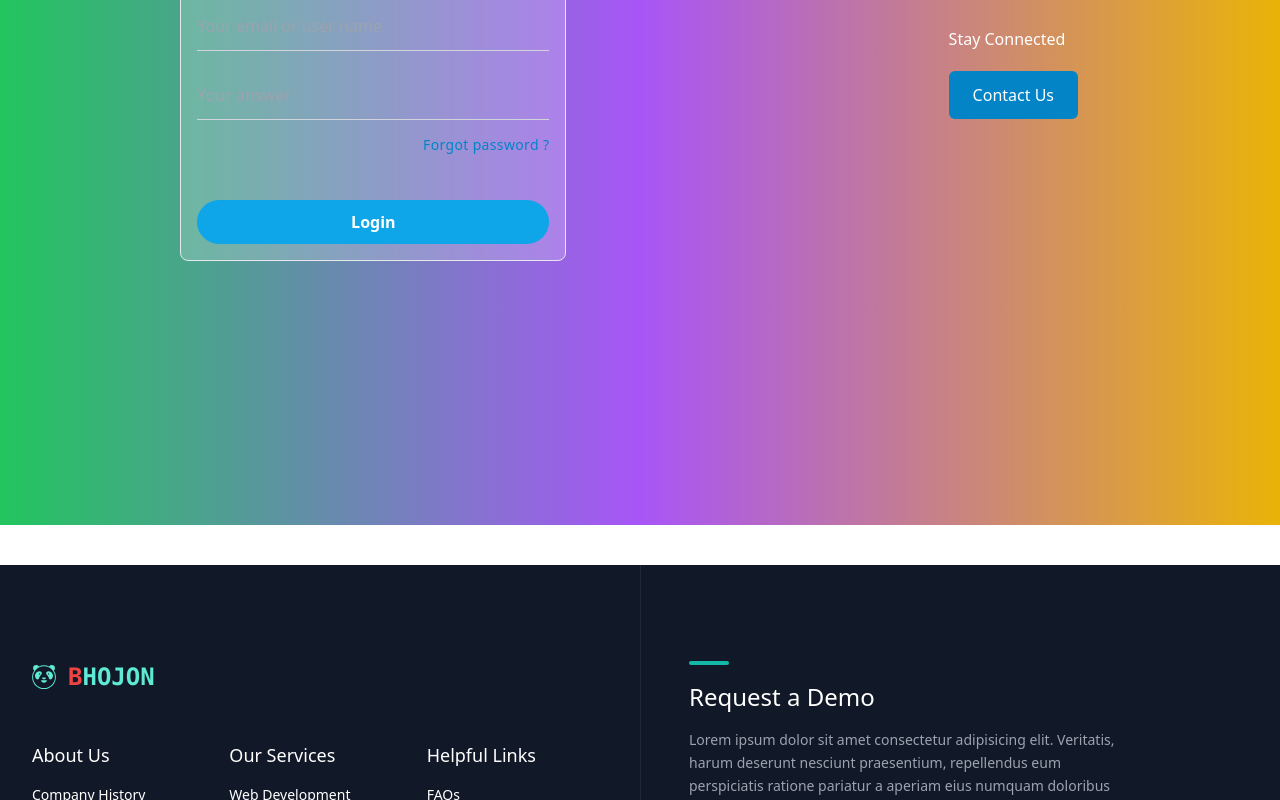
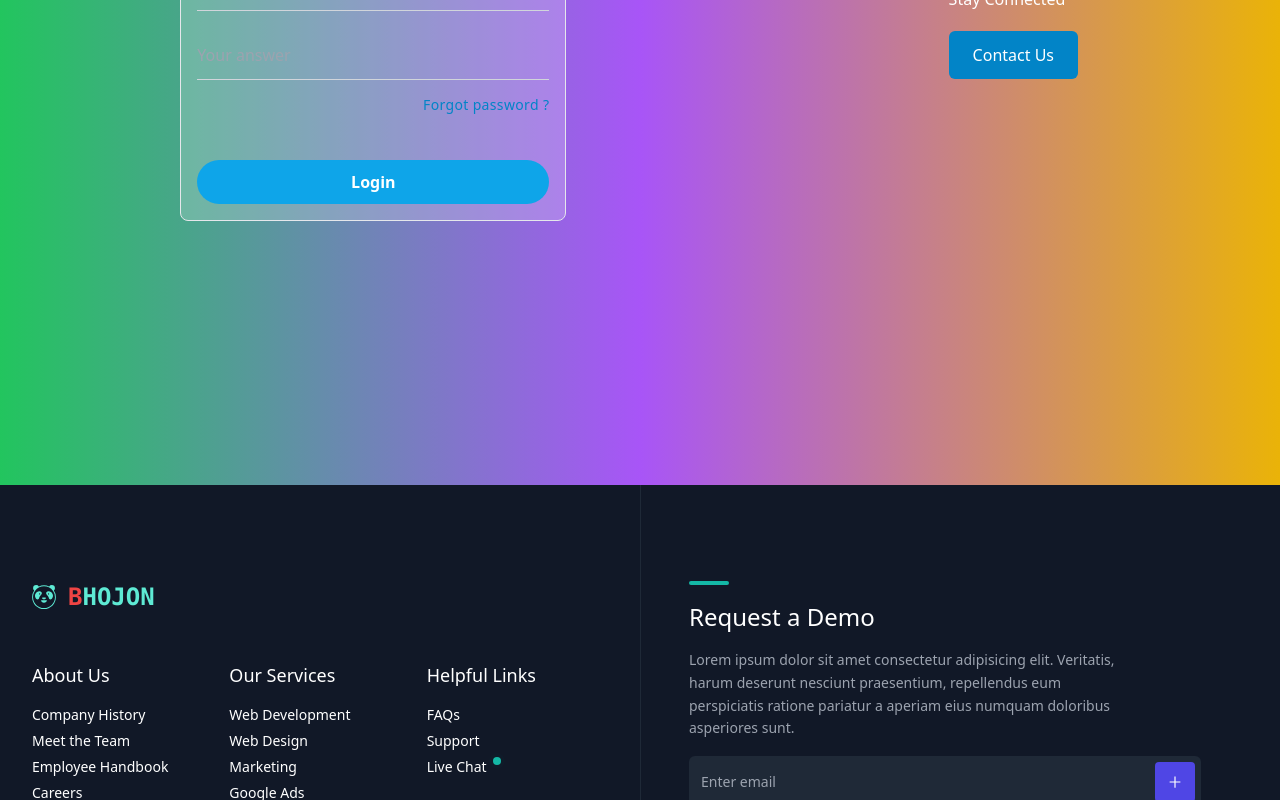
Before and after one commit to nDevers/Bhojon, a React (Create React App) app: page / in a window 1280 px wide. Shown: the part 1219-2019 px from the top of the page. Built offline with nearby package versions, Linux system fonts and the light colour scheme; no server answers.

Commit message:
removed navbar & footer unnecessary margin
Co-Authored-By: AႦιԃ Hαʂαɳ <60427103+AbidHasanPiash@users.noreply.github.com>

```diff
--- a/src/pages/home/home.js
+++ b/src/pages/home/home.js
@@ -9,7 +9,7 @@ const Home = () => {
     <div>
       <Navbar />
 
-      <main className="my-10">
+      <main>
         <Outlet />
       </main>
 
```
